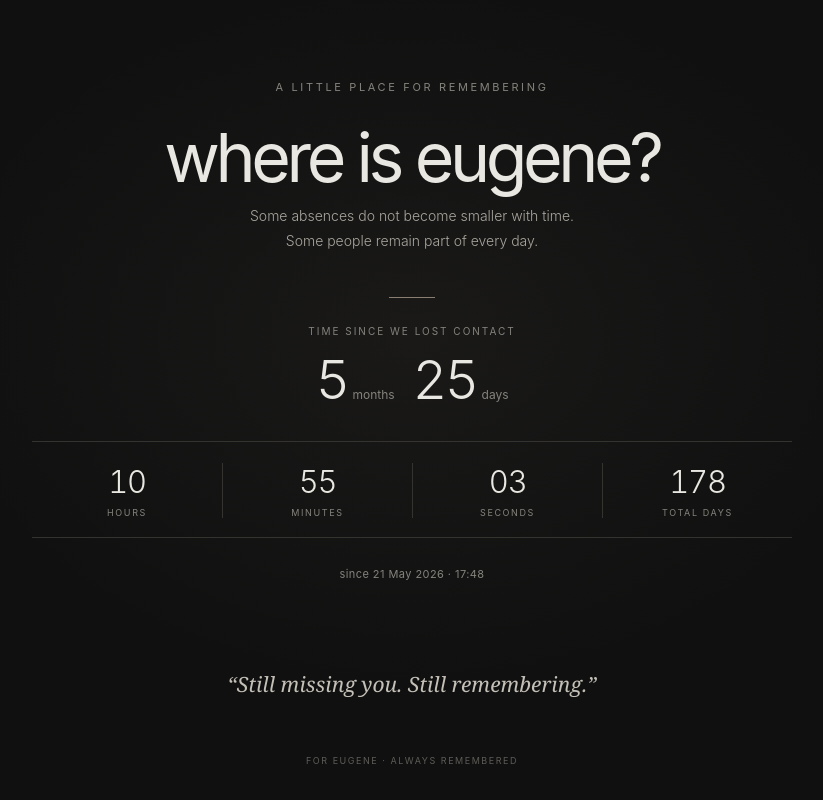
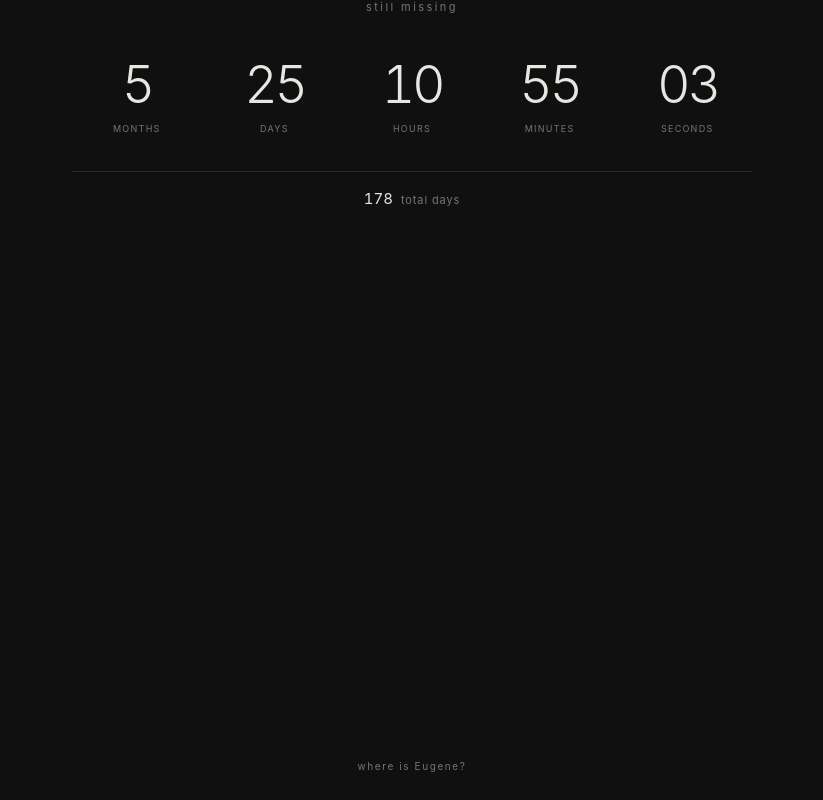
Before and after one commit to ilyaminineli/whereiseugene, a plain HTML site: page index.html in a window 1280 px wide. Shown: the whole page, without its empty margins (228-1051 px from the left). Drawn offline with Linux system fonts and the light colour scheme.

Commit message:
Simplify memorial timer layout

```diff
--- a/index.html
+++ b/index.html
@@ -4,182 +4,163 @@
   <meta charset="utf-8">
   <meta name="viewport" content="width=device-width, initial-scale=1">
   <meta name="theme-color" content="#101010">
-  <meta name="description" content="A quiet memorial timer for Eugene.">
-  <title>where is eugene?</title>
+  <meta name="description" content="Still missing.">
+  <title>still missing</title>
   <style>
     :root {
       color-scheme: dark;
-      --bg: #101010;
-      --fg: #e9e7e1;
-      --muted: #85837d;
-      --line: #34332f;
-      --soft: #1a1a18;
-      --accent: #c5b6a3;
+      --background: #101010;
+      --foreground: #e8e6e1;
+      --muted: #77756f;
+      --rule: #292824;
     }
+
     * { box-sizing: border-box; }
-    html { min-height: 100%; background: var(--bg); }
+
+    html, body { min-height: 100%; }
+
     body {
       margin: 0;
       min-height: 100vh;
-      background:
-        radial-gradient(ellipse at 50% 42%, rgba(197,182,163,.055), transparent 54%),
-        var(--bg);
-      color: var(--fg);
+      background: var(--background);
+      color: var(--foreground);
       font-family: Inter, ui-sans-serif, system-ui, -apple-system, BlinkMacSystemFont, "Segoe UI", sans-serif;
       -webkit-font-smoothing: antialiased;
     }
+
     main {
-      width: min(760px, calc(100% - 40px));
-      min-height: 100vh;
+      width: min(680px, calc(100% - 40px));
+      min-height: 100svh;
       margin: 0 auto;
-      padding: clamp(54px, 10vh, 104px) 0 34px;
+      padding: 0 0 28px;
       display: flex;
       flex-direction: column;
       align-items: center;
+      justify-content: center;
       text-align: center;
     }
-    .eyebrow {
+
+    .status {
+      margin-bottom: 42px;
       color: var(--muted);
       font-size: 11px;
-      letter-spacing: .24em;
+      font-weight: 400;
+      letter-spacing: .22em;
+      text-transform: lowercase;
+    }
+
+    .timer {
+      width: 100%;
+      display: grid;
+      grid-template-columns: repeat(5, minmax(0, 1fr));
+      align-items: start;
+      gap: 8px;
+    }
+
+    .unit { min-width: 0; }
+
+    .value {
+      display: block;
+      font-size: clamp(30px, 6.2vw, 52px);
+      line-height: 1.1;
+      font-weight: 300;
+      letter-spacing: -.065em;
+      font-variant-numeric: tabular-nums;
+    }
+
+    .label {
+      display: block;
+      margin-top: 10px;
+      color: var(--muted);
+      font-size: 9px;
+      letter-spacing: .14em;
       text-transform: uppercase;
     }
-    h1 {
-      margin: 29px 0 12px;
-      font-size: clamp(38px, 8vw, 68px);
-      line-height: 1;
-      font-weight: 400;
-      letter-spacing: -.065em;
-    }
-    .subtitle {
-      max-width: 440px;
-      margin: 0;
-      color: #aaa79f;
-      font-size: 14px;
-      line-height: 1.8;
-      font-weight: 350;
-    }
-    .rule {
-      width: 46px;
-      height: 1px;
-      margin: 44px 0 27px;
-      background: var(--accent);
-      opacity: .65;
-    }
-    .elapsed-label {
-      margin-bottom: 12px;
-      color: var(--muted);
-      font-size: 10px;
-      letter-spacing: .2em;
-      text-transform: uppercase;
-    }
-    .calendar {
+
+    .total {
+      width: 100%;
+      margin-top: 37px;
+      padding-top: 17px;
+      border-top: 1px solid var(--rule);
       display: flex;
       align-items: baseline;
       justify-content: center;
-      flex-wrap: wrap;
-      gap: 8px 18px;
-      margin: 0 0 30px;
-    }
-    .unit { display: flex; align-items: baseline; gap: 5px; }
-    .number {
-      font-variant-numeric: tabular-nums;
-      font-size: clamp(32px, 7vw, 54px);
-      line-height: 1.15;
-      font-weight: 300;
-      letter-spacing: -.055em;
-    }
-    .unit-name { color: var(--muted); font-size: 12px; }
-    .clock {
-      width: 100%;
-      display: grid;
-      grid-template-columns: repeat(4, 1fr);
-      border-top: 1px solid var(--line);
-      border-bottom: 1px solid var(--line);
-      padding: 21px 0 19px;
-    }
-    .clock-item + .clock-item { border-left: 1px solid var(--line); }
-    .clock-value {
-      display: block;
-      font-size: clamp(21px, 4.4vw, 31px);
-      font-weight: 350;
-      font-variant-numeric: tabular-nums;
-      letter-spacing: -.04em;
-    }
-    .clock-label {
-      display: block;
-      margin-top: 7px;
-      color: var(--muted);
-      font-size: 9px;
-      letter-spacing: .18em;
-      text-transform: uppercase;
-    }
-    .since {
-      margin-top: 27px;
+      gap: 8px;
       color: var(--muted);
       font-size: 11px;
-      line-height: 1.8;
-      letter-spacing: .04em;
+      letter-spacing: .08em;
     }
-    .message {
-      max-width: 460px;
-      margin: auto 0 0;
-      padding-top: 72px;
-      color: #c4c0b8;
-      font-family: Georgia, "Times New Roman", serif;
-      font-size: clamp(17px, 3vw, 21px);
-      font-style: italic;
-      line-height: 1.65;
+
+    .total-value {
+      color: var(--foreground);
+      font-size: 15px;
+      font-weight: 400;
+      font-variant-numeric: tabular-nums;
+      letter-spacing: 0;
     }
+
     footer {
-      margin-top: 53px;
-      color: #5e5c57;
-      font-size: 9px;
-      letter-spacing: .17em;
-      text-transform: uppercase;
+      margin-top: auto;
+      padding-top: 64px;
+      color: #77756f;
+      font-size: 10px;
+      letter-spacing: .16em;
     }
-    @media (max-width: 460px) {
-      main { width: min(100% - 32px, 760px); padding-top: 64px; }
-      .calendar { gap: 5px 13px; }
-      .clock { padding: 17px 0 15px; }
-      .clock-label { letter-spacing: .1em; font-size: 8px; }
+
+    @media (max-width: 520px) {
+      main { width: min(100% - 36px, 420px); }
+      .status { margin-bottom: 34px; }
+      .timer { grid-template-columns: repeat(3, minmax(0, 1fr)); row-gap: 28px; }
+      .value { font-size: clamp(34px, 10vw, 48px); }
+      .unit:nth-child(4) { grid-column: 1 / 2; }
+      .unit:nth-child(5) { grid-column: 2 / 3; }
+      .label { margin-top: 7px; }
     }
+
     @media (prefers-reduced-motion: reduce) {
-      *, *::before, *::after { scroll-behavior: auto !important; }
+      * { scroll-behavior: auto !important; }
     }
   </style>
 </head>
 <body>
   <main>
-    <div class="eyebrow">a little place for remembering</div>
-    <h1>where is eugene?</h1>
-    <p class="subtitle">Some absences do not become smaller with time.<br>Some people remain part of every day.</p>
+    <div class="status">still missing</div>
 
-    <div class="rule" aria-hidden="true"></div>
-
-    <div class="elapsed-label">time since we lost contact</div>
-    <section class="calendar" aria-label="Elapsed calendar time">
-      <div class="unit"><span class="number" id="months">0</span><span class="unit-name">months</span></div>
-      <div class="unit"><span class="number" id="days">0</span><span class="unit-name">days</span></div>
+    <section class="timer" aria-label="Time elapsed">
+      <div class="unit">
+        <span class="value" id="months">0</span>
+        <span class="label">months</span>
+      </div>
+      <div class="unit">
+        <span class="value" id="days">0</span>
+        <span class="label">days</span>
+      </div>
+      <div class="unit">
+        <span class="value" id="hours">00</span>
+        <span class="label">hours</span>
+      </div>
+      <div class="unit">
+        <span class="value" id="minutes">00</span>
+        <span class="label">minutes</span>
+      </div>
+      <div class="unit">
+        <span class="value" id="seconds">00</span>
+        <span class="label">seconds</span>
+      </div>
     </section>
 
-    <section class="clock" aria-label="Additional elapsed time">
-      <div class="clock-item"><span class="clock-value" id="hours">00</span><span class="clock-label">hours</span></div>
-      <div class="clock-item"><span class="clock-value" id="minutes">00</span><span class="clock-label">minutes</span></div>
-      <div class="clock-item"><span class="clock-value" id="seconds">00</span><span class="clock-label">seconds</span></div>
-      <div class="clock-item"><span class="clock-value" id="total-days">0</span><span class="clock-label">total days</span></div>
-    </section>
+    <div class="total">
+      <span class="total-value" id="total-days">0</span>
+      <span>total days</span>
+    </div>
 
-    <div class="since">since 21 May 2026 · 17:48</div>
-
-    <p class="message">“Still missing you. Still remembering.”</p>
-    <footer>for eugene · always remembered</footer>
+    <footer>where is Eugene?</footer>
   </main>
 
   <script>
-    // Recorded moment: 21 May 2026, 17:48.
-    // This is interpreted in the visitor's local timezone.
+    // 21 May 2026, 17:48 — interpreted in the visitor's local timezone.
     const absenceBegan = new Date(2026, 4, 21, 17, 48, 0);
+    const dayLength = 24 * 60 * 60 * 1000;
 
     const elements = {
       months: document.getElementById("months"),
@@ -192,7 +173,7 @@
 
     const pad = value => String(value).padStart(2, "0");
 
-    function calendarDifference(start, end) {
+    function getCalendarElapsed(start, end) {
       let cursor = new Date(start);
       let months = 0;
 
@@ -204,27 +185,31 @@
         months += 1;
       }
 
-      const days = Math.floor((end - cursor) / 86400000);
+      const days = Math.floor((end - cursor) / dayLength);
       cursor.setDate(cursor.getDate() + days);
-      const remainder = Math.max(0, end - cursor);
-      return { months, days, remainder };
+
+      return {
+        months,
+        days,
+        remainder: Math.max(0, end - cursor)
+      };
     }
 
-    function update() {
+    function updateTimer() {
       const now = new Date();
       const elapsed = Math.max(0, now - absenceBegan);
-      const { months, days, remainder } = calendarDifference(absenceBegan, now);
+      const { months, days, remainder } = getCalendarElapsed(absenceBegan, now);
 
       elements.months.textContent = months;
       elements.days.textContent = days;
       elements.hours.textContent = pad(Math.floor(remainder / 3600000));
       elements.minutes.textContent = pad(Math.floor((remainder % 3600000) / 60000));
       elements.seconds.textContent = pad(Math.floor((remainder % 60000) / 1000));
-      elements.totalDays.textContent = Math.floor(elapsed / 86400000).toLocaleString();
+      elements.totalDays.textContent = Math.floor(elapsed / dayLength).toLocaleString();
     }
 
-    update();
-    setInterval(update, 1000);
+    updateTimer();
+    setInterval(updateTimer, 1000);
   </script>
 </body>
 </html>
```
